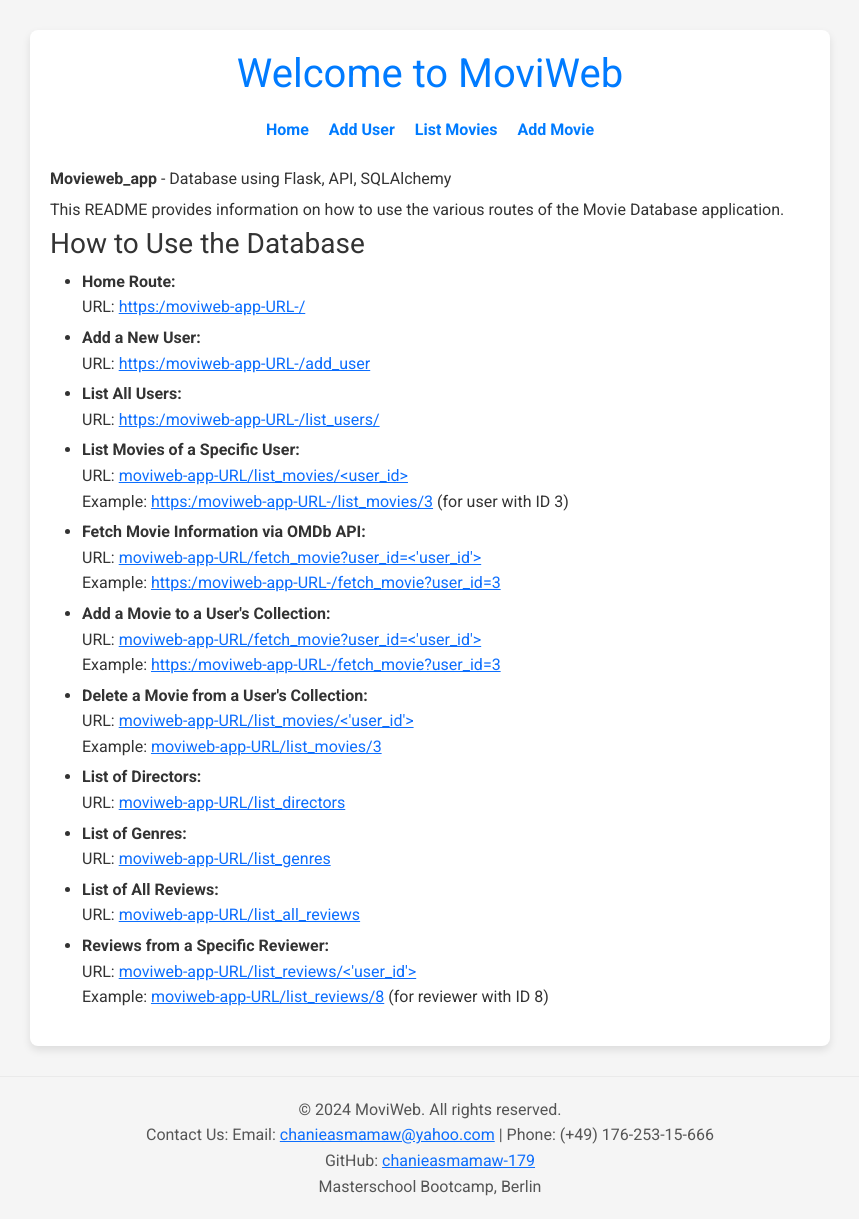
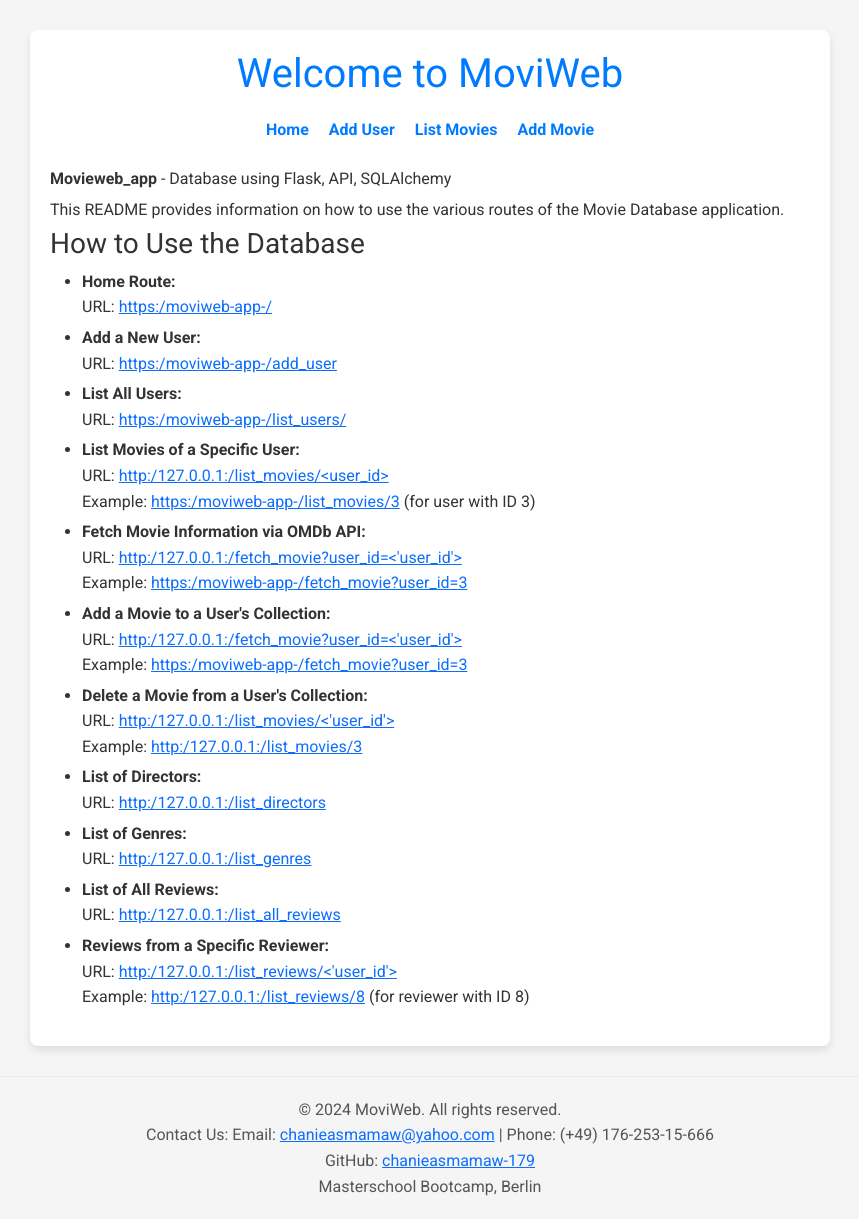
Before and after one commit to chanieasmamaw-179/moviweb_app, a Flask app: page / in a window 1280 px wide. Shown: the whole page, without its empty margins (210-1069 px from the left). Run offline with Flask 3, Linux system fonts and the light colour scheme.

Commit message:
updated home.html

```diff
--- a/templates/home.html
+++ b/templates/home.html
@@ -79,32 +79,32 @@
 
         <h3>How to Use the Database</h3>
         <ul>
-            <li><strong>Home Route:</strong><br>URL: <a href="https:/moviweb-app-URL-/">https:/moviweb-app-URL-/</a></li>
+            <li><strong>Home Route:</strong><br>URL: <a href="https:/moviweb-app-/">https:/moviweb-app-/</a></li>
 
-            <li><strong>Add a New User:</strong><br>URL: <a href="https:/moviweb-app-URL-/add_user">https:/moviweb-app-URL-/add_user</a></li>
+            <li><strong>Add a New User:</strong><br>URL: <a href="https:/moviweb-app-/add_user">https:/moviweb-app-/add_user</a></li>
 
-            <li><strong>List All Users:</strong><br>URL: <a href="https:/moviweb-app-URL-/list_users/">https:/moviweb-app-URL-/list_users/</a></li>
+            <li><strong>List All Users:</strong><br>URL: <a href="https:/moviweb-app-/list_users/">https:/moviweb-app-/list_users/</a></li>
 
-            <li><strong>List Movies of a Specific User:</strong><br>URL: <a href="https:/moviweb-app-URL-/list_movies/&lt;user_id&gt;">moviweb-app-URL/list_movies/&lt;user_id&gt;</a><br>
-            Example: <a href="https:/moviweb-app-URL-/list_movies/3">https:/moviweb-app-URL-/list_movies/3</a> (for user with ID 3)</li>
+            <li><strong>List Movies of a Specific User:</strong><br>URL: <a href="https:/moviweb-app-/list_movies/&lt;user_id&gt;">http:/127.0.0.1:/list_movies/&lt;user_id&gt;</a><br>
+            Example: <a href="https:/moviweb-app-/list_movies/3">https:/moviweb-app-/list_movies/3</a> (for user with ID 3)</li>
 
-            <li><strong>Fetch Movie Information via OMDb API:</strong><br>URL: <a href="https:/moviweb-app-URL-/fetch_movie?user_id=&lt;'user_id'&gt;">moviweb-app-URL/fetch_movie?user_id=&lt;'user_id'&gt;</a><br>
-            Example: <a href="https:/moviweb-app-URL-/fetch_movie?user_id=3">https:/moviweb-app-URL-/fetch_movie?user_id=3</a></li>
+            <li><strong>Fetch Movie Information via OMDb API:</strong><br>URL: <a href="https:/moviweb-app-/fetch_movie?user_id=&lt;'user_id'&gt;">http:/127.0.0.1:/fetch_movie?user_id=&lt;'user_id'&gt;</a><br>
+            Example: <a href="https:/moviweb-app-/fetch_movie?user_id=3">https:/moviweb-app-/fetch_movie?user_id=3</a></li>
 
-            <li><strong>Add a Movie to a User's Collection:</strong><br>URL: <a href="https:/moviweb-app-URL-/fetch_movie?user_id=&lt;'user_id'&gt;">moviweb-app-URL/fetch_movie?user_id=&lt;'user_id'&gt;</a><br>
-            Example: <a href="https:/moviweb-app-URL-/fetch_movie?user_id=3">https:/moviweb-app-URL-/fetch_movie?user_id=3</a></li>
+            <li><strong>Add a Movie to a User's Collection:</strong><br>URL: <a href="https:/moviweb-app-/fetch_movie?user_id=&lt;'user_id'&gt;">http:/127.0.0.1:/fetch_movie?user_id=&lt;'user_id'&gt;</a><br>
+            Example: <a href="https:/moviweb-app-/fetch_movie?user_id=3">https:/moviweb-app-/fetch_movie?user_id=3</a></li>
 
-            <li><strong>Delete a Movie from a User's Collection:</strong><br>URL: <a href="https:/moviweb-app-URL-/list_movies/&lt;'user_id'&gt;">moviweb-app-URL/list_movies/&lt;'user_id'&gt;</a><br>
-            Example: <a href="https:/moviweb-app-URL-/list_movies/3">moviweb-app-URL/list_movies/3</a></li>
+            <li><strong>Delete a Movie from a User's Collection:</strong><br>URL: <a href="https:/moviweb-app-/list_movies/&lt;'user_id'&gt;">http:/127.0.0.1:/list_movies/&lt;'user_id'&gt;</a><br>
+            Example: <a href="https:/moviweb-app-/list_movies/3">http:/127.0.0.1:/list_movies/3</a></li>
 
-            <li><strong>List of Directors:</strong><br>URL: <a href="https:/moviweb-app-URL-/list_directors">moviweb-app-URL/list_directors</a></li>
+            <li><strong>List of Directors:</strong><br>URL: <a href="https:/moviweb-app-/list_directors">http:/127.0.0.1:/list_directors</a></li>
 
-            <li><strong>List of Genres:</strong><br>URL: <a href="https:/moviweb-app-URL-/list_genres">moviweb-app-URL/list_genres</a></li>
+            <li><strong>List of Genres:</strong><br>URL: <a href="https:/moviweb-app-/list_genres">http:/127.0.0.1:/list_genres</a></li>
 
-            <li><strong>List of All Reviews:</strong><br>URL: <a href="https:/moviweb-app-URL-/list_all_reviews">moviweb-app-URL/list_all_reviews</a></li>
+            <li><strong>List of All Reviews:</strong><br>URL: <a href="https:/moviweb-app-/list_all_reviews">http:/127.0.0.1:/list_all_reviews</a></li>
 
-            <li><strong>Reviews from a Specific Reviewer:</strong><br>URL: <a href="https:/moviweb-app-URL-/list_reviews/&lt;'user_id'&gt;">moviweb-app-URL/list_reviews/&lt;'user_id'&gt;</a><br>
-            Example: <a href="https:/moviweb-app-URL-/list_reviews/8">moviweb-app-URL/list_reviews/8</a> (for reviewer with ID 8)</li>
+            <li><strong>Reviews from a Specific Reviewer:</strong><br>URL: <a href="https:/moviweb-app-/list_reviews/&lt;'user_id'&gt;">http:/127.0.0.1:/list_reviews/&lt;'user_id'&gt;</a><br>
+            Example: <a href="https:/moviweb-app-/list_reviews/8">http:/127.0.0.1:/list_reviews/8</a> (for reviewer with ID 8)</li>
         </ul>
     </div>
 
```
